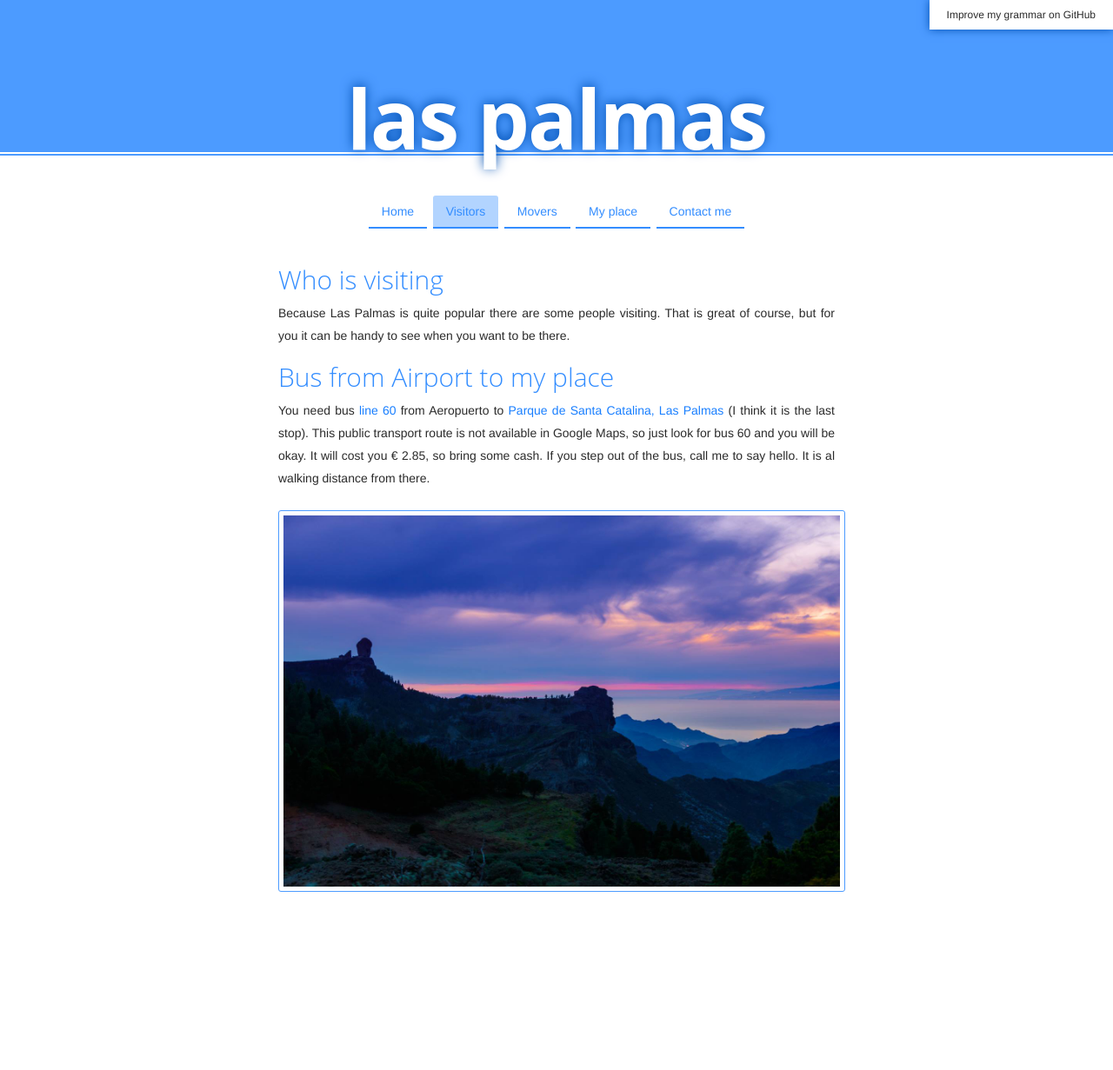
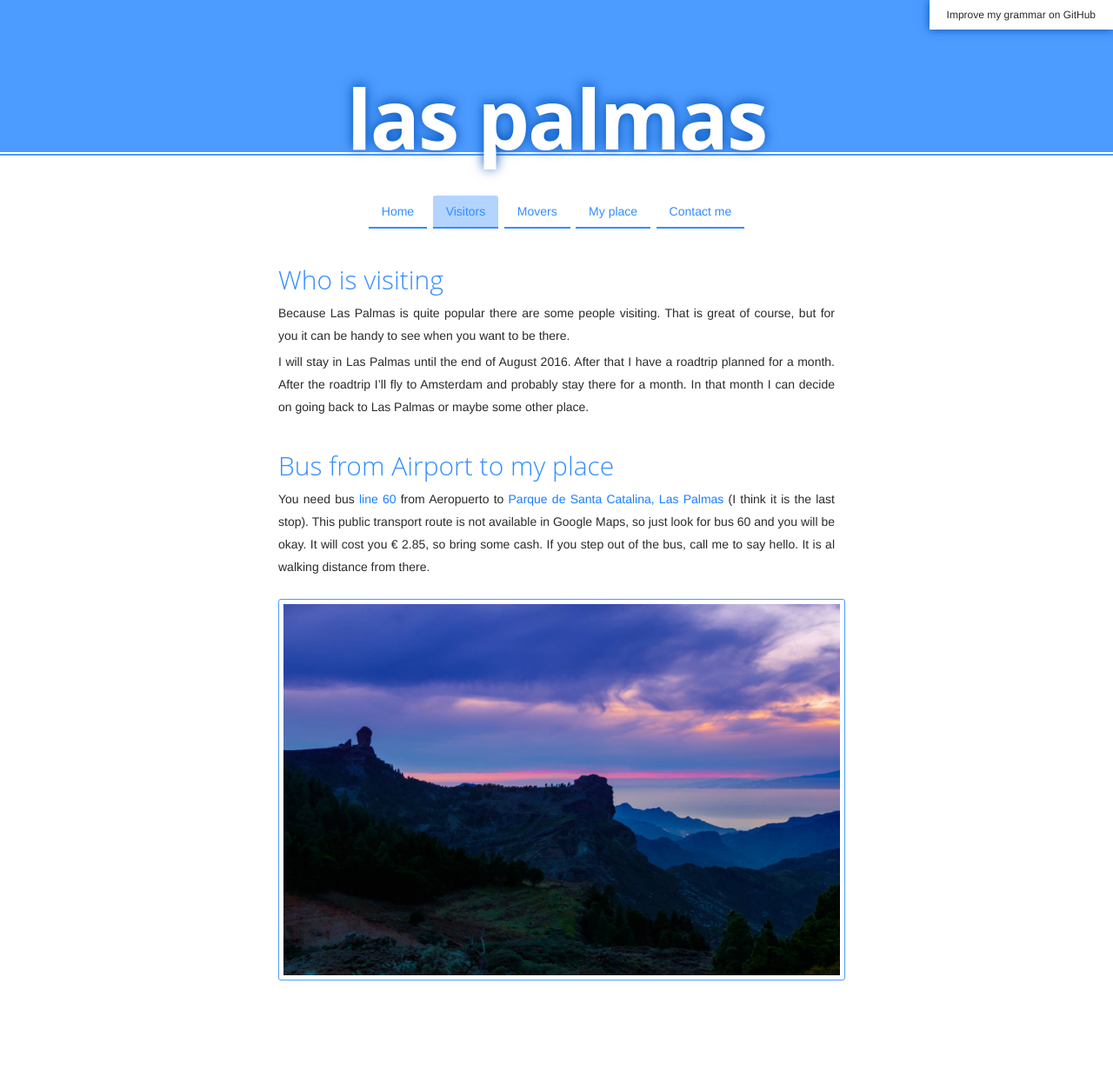
Before and after one commit to adriaandotcom/laspalmas.adriaan.io, a Jekyll site: the page built from visitors.md, in a window 1280 px wide. Shown: the whole page at 87% size. Built offline with Jekyll 4.4.1, drawn with Linux system fonts in a browser that asks for light colours; before the commit the page ends 1129 px from its top, so only the background shows below that.

Commit message:
Add some info to when I leave

```diff
--- a/visitors.md
+++ b/visitors.md
@@ -7,6 +7,8 @@ Because Las Palmas is quite popular there are some people visiting. That is grea
 <ul class="visitors"></ul>
 
 <p class="visitors-last-updated"></p>
+
+I will stay in Las Palmas until the end of August 2016. After that I have a roadtrip planned for a month. After the roadtrip I'll fly to Amsterdam and probably stay there for a month. In that month I can decide on going back to Las Palmas or maybe some other place.
 
 ## Bus from Airport to my place
 
```
